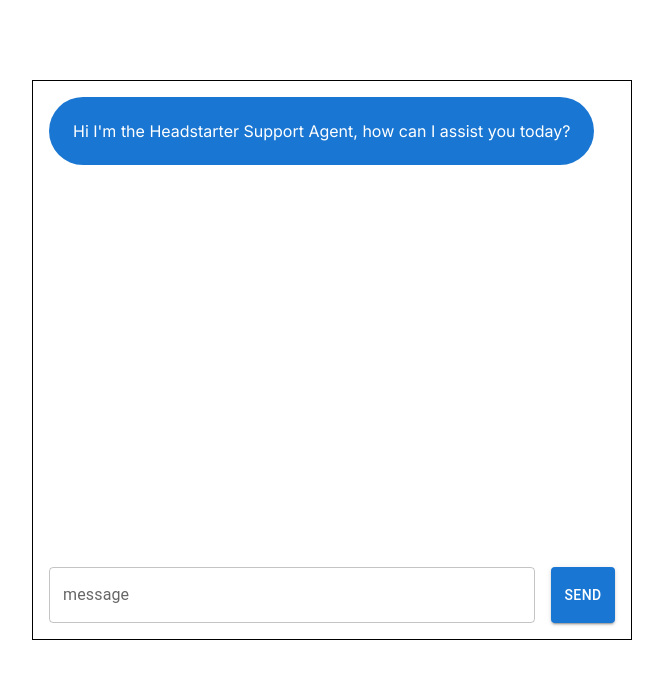
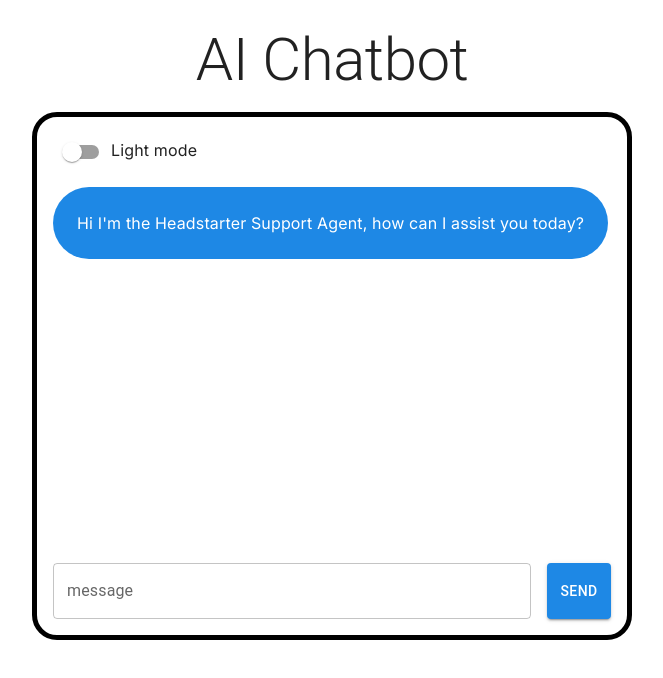
Before and after one commit to mdsptwry/AIChatbot, a Next.js app: page / in a window 1280 px wide. Shown: the top 678 px of the page, without its empty margins (308-971 px from the left). Built offline with nearby package versions, Linux system fonts and the light colour scheme.

Commit message:
changed UI - dark theme, title, curved border, changed colors

```diff
--- a/app/page.js
+++ b/app/page.js
@@ -1,10 +1,12 @@
 'use client'
-import {Box, Button, Stack, TextField} from "@mui/material"
-import { Content } from "next/font/google";
-import Image from "next/image";
+// import {Box, Button, Stack, TextField} from "@mui/material"
+import {Box, Button, Stack, TextField, createTheme, ThemeProvider, CssBaseline, Switch, Typography} from "@mui/material"
+// import { Content } from "next/font/google";
+// import Image from "next/image";
 import {useState, useEffect, useRef} from "react";
 
 export default function Home() {
+  const [darkMode, setDarkMode] = useState(false);
   const [messages, setMessages] = useState([
     {
     role: 'assistant',
@@ -13,7 +15,6 @@
   ])
 
   const [message, setMessage] = useState('')
-  // const messagesEndRef = useRef(null)
 
   const sendMessage = async()=>{
     setMessage('')
@@ -65,8 +66,39 @@
   //   scrollToBottom();
   // }, [messages])
 
+  const handleToggle = () => {
+    setDarkMode(!darkMode);
+  };
+
+  const lightTheme = createTheme({
+    palette: {
+      mode: 'light',
+      primary: {
+        main: '#1E88E5',
+      },
+      secondary: {
+        main: '#FB8C00',
+      },
+    },
+
+  });
+
+  const darkTheme = createTheme({
+    palette: {
+      mode: 'dark',
+      primary: {
+        main: '#CE93D8',
+      },
+      secondary: {
+        main: '#80CBC4',
+      },
+    },
+
+  });
 
   return (
+    <ThemeProvider theme={darkMode ? darkTheme : lightTheme}>
+    <CssBaseline />
     <Box
       width={"100vw"}
       height={"50vw"}
@@ -75,15 +107,23 @@
       justifyContent={"center"}
       alignItems={"center"}
     >
+      <Typography variant="h2" marginTop={3}>AI Chatbot</Typography>
       <Stack
-      marginTop={10}
+      marginTop={2}
        direction={"column"}
        width={'600px'}
        height={'700px'}
-       border={'1px solid black'}
+       border={'5px solid '}
+       borderColor={darkMode ? 'white' : 'black'}
+       borderRadius={"25px"}
        p={2}
        spacing={2}
       >
+        <Box>
+        <Switch checked={darkMode} onChange={handleToggle}></Switch>
+        {darkMode ? "Dark mode" : "Light mode"}
+        </Box>
+
         <Stack
           direction={'column'}
           spacing={2}
@@ -132,5 +172,6 @@
         </Stack>
       </Stack>
     </Box>
+    </ThemeProvider>
   )
 }
--- a/package.json
+++ b/package.json
@@ -11,7 +11,7 @@
   "dependencies": {
     "@emotion/react": "^11.13.0",
     "@emotion/styled": "^11.13.0",
-    "@mui/material": "^5.16.6",
+    "@mui/material": "^5.16.7",
     "next": "14.2.5",
     "openai": "^4.55.1",
     "react": "^18",
```
Also changed, not shown: 1 other file (tests, documents, lock files or other folders).
